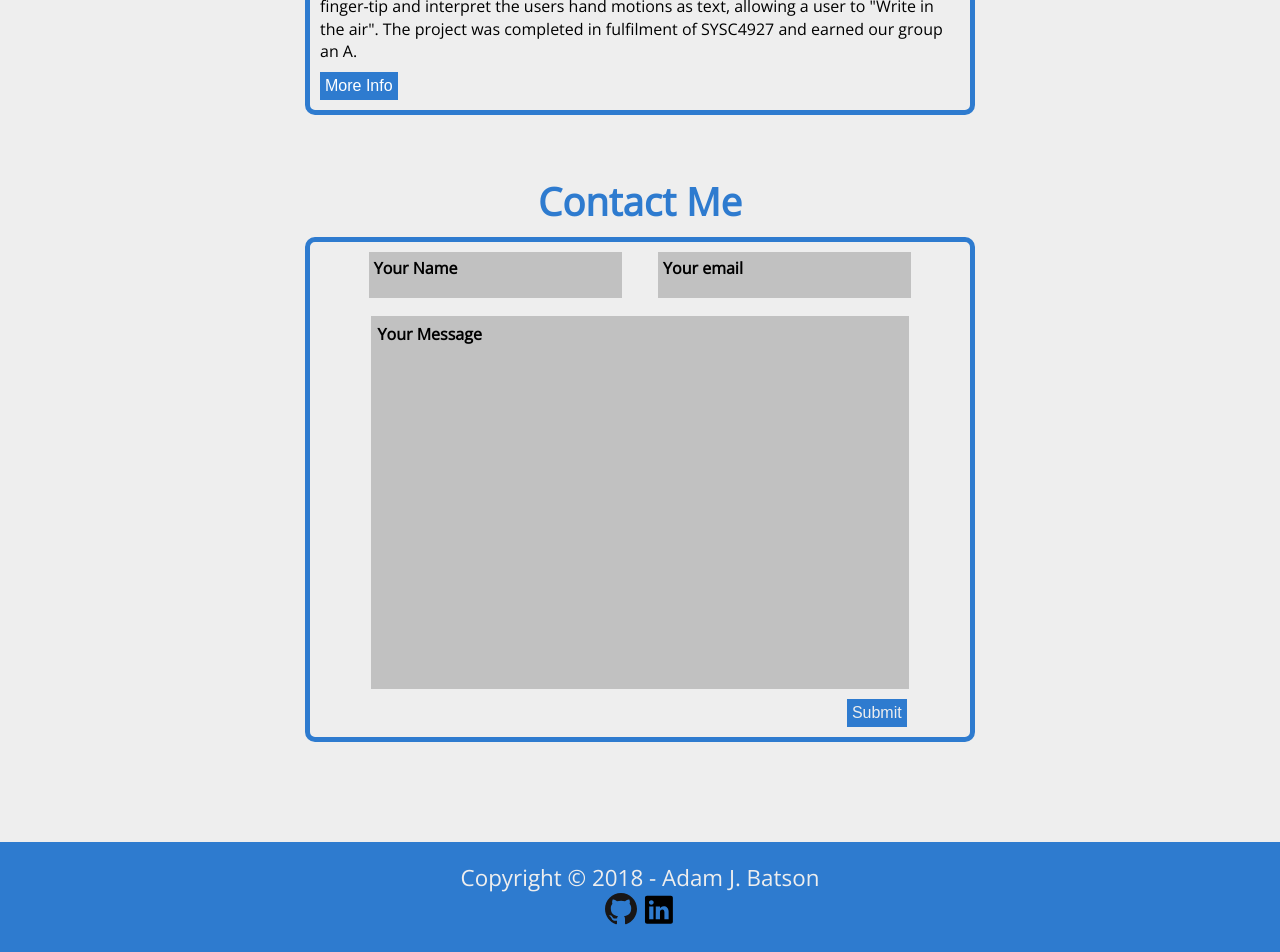
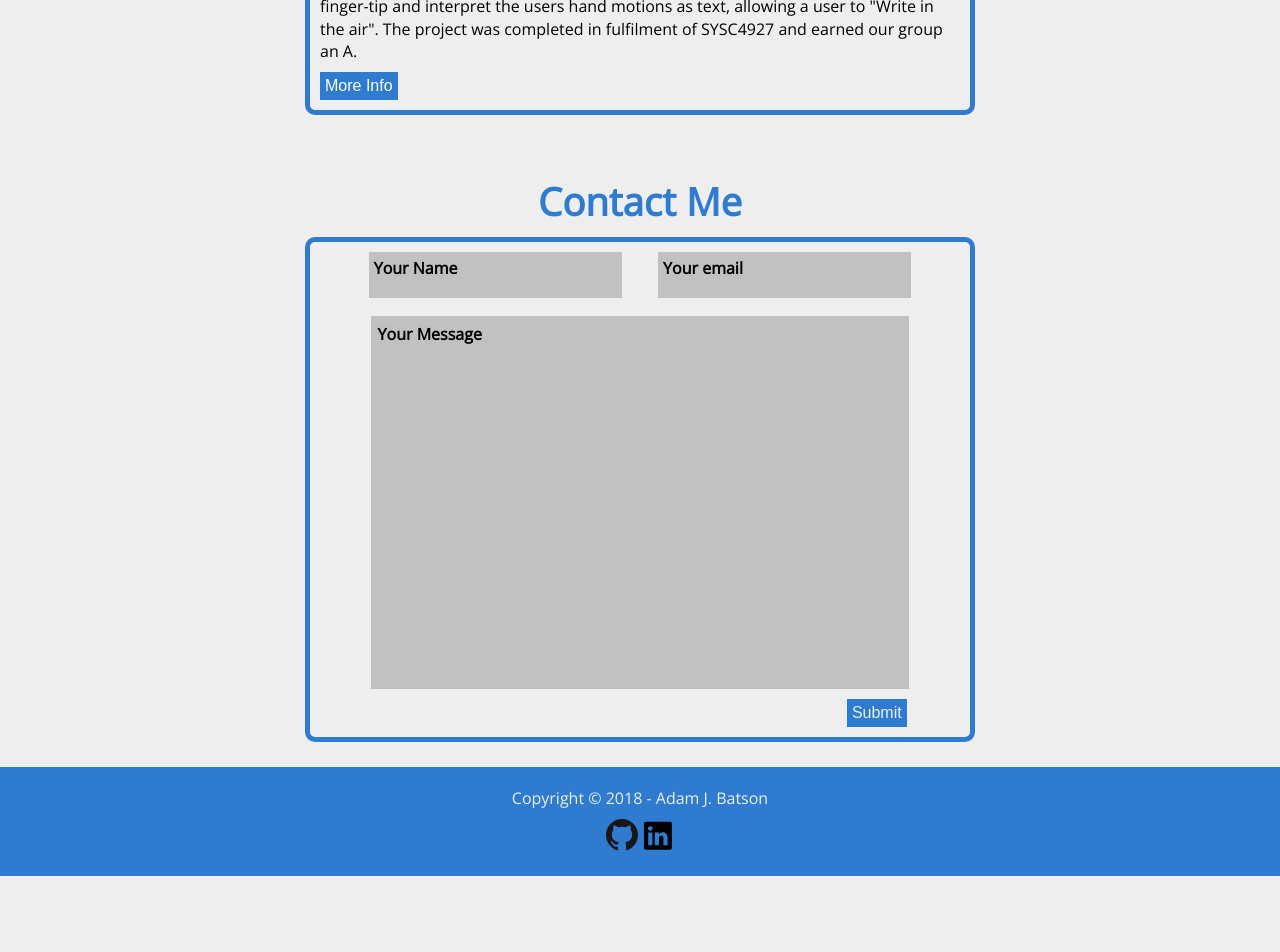
Before and after one commit to adambatson/adambatson.github.io, a Jekyll site: the page built from index.html, in a window 1280 px wide. Shown: the part 1485-2437 px from the top of the page. Built offline with Jekyll 4.4.1, drawn with Linux system fonts in a browser that asks for light colours; nearby versions of some CDN libraries; after the commit the page ends 2361 px from its top, so only the background shows below that.

Commit message:
Add footer to project layout

```diff
--- a/_includes/header.html
+++ b/_includes/header.html
@@ -4,8 +4,8 @@
 			<a href="/">Adam Batson</a>
 		</div>
 		<ul class="navList">
-			<li><img src="/images/if_github_317712.svg"></li>
-			<li><img src="/images/if_11-linkedin_104493.svg"></li>
+			<li><a href="https://github.com/adambatson"><img src="/images/if_github_317712.svg"></a></li>
+			<li><a href="https://www.linkedin.com/in/adam-batson-128176133/"><img src="/images/if_11-linkedin_104493.svg"></a></li>
 		</ul>
 	</div>
 </div>
--- a/_layouts/project.html
+++ b/_layouts/project.html
@@ -10,5 +10,6 @@
         <div id="projectContent">
             {{ content }}
         </div>
+        {% include footer.html %}
     </body>
 </html>
--- a/css/style.scss
+++ b/css/style.scss
@@ -209,7 +209,6 @@
 }
 
 #contact {
-	padding-bottom: 100px;
 	text-align: center;
 }
 
@@ -277,10 +276,15 @@
 
 #footer {
 	background-color: $blue;
-	font-size: 1.4em;
+	font-size: 1em;
 	padding: 20px;
 	color: #eeeeee;
 	text-align: center;
+	margin-top: 25px;
+
+	ul {
+		margin-top: 10px;
+	}
 
 	li {
 		display: inline-block;
```
